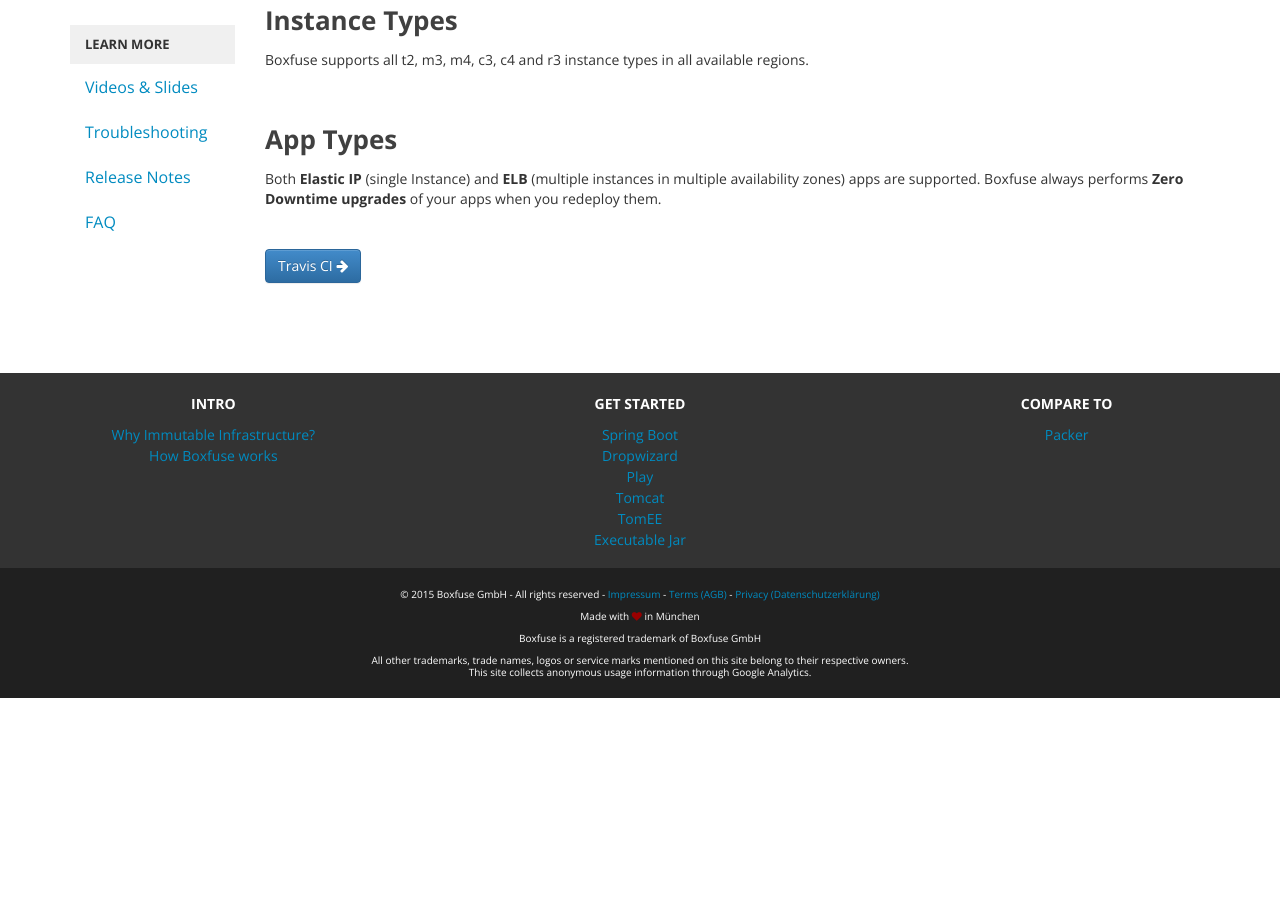
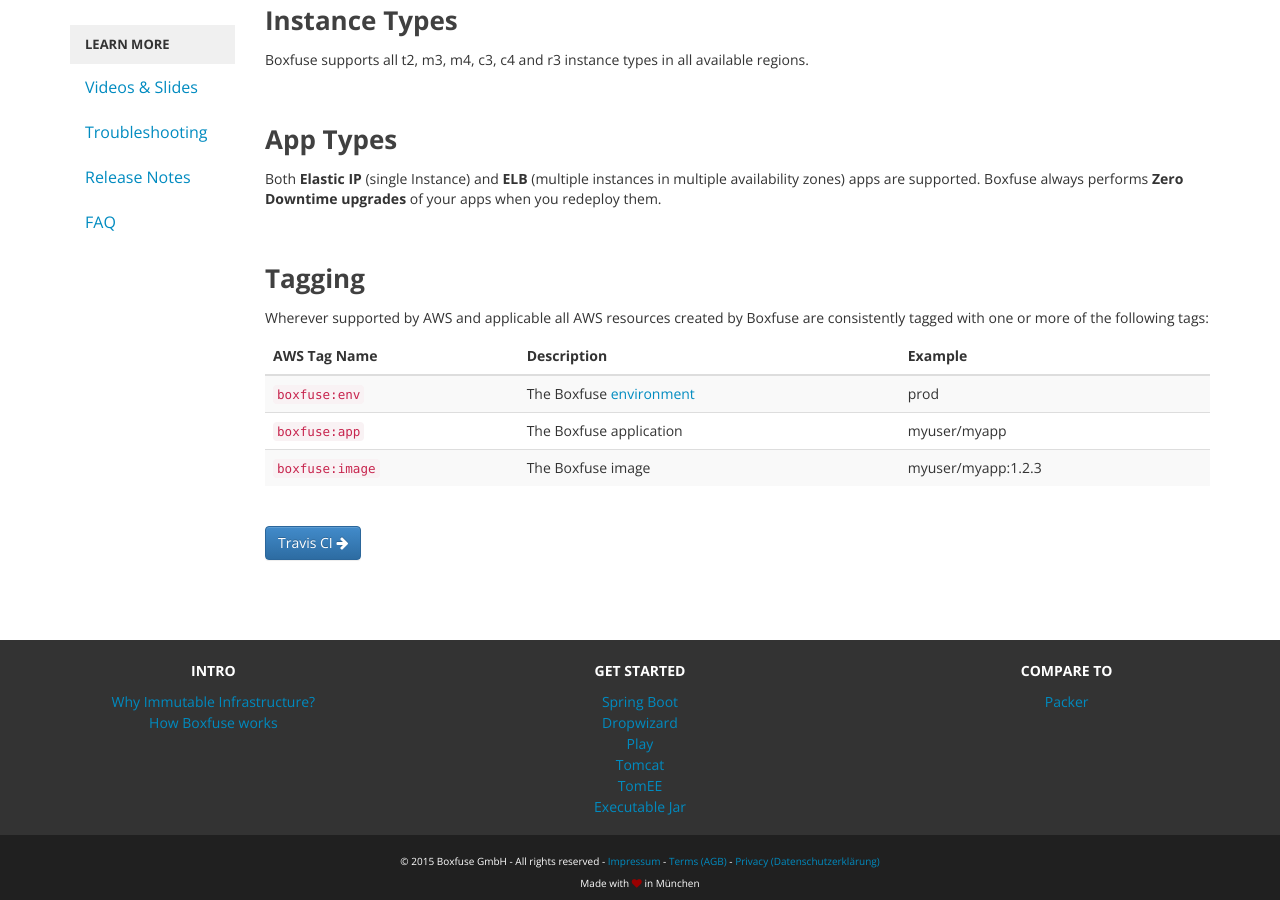
Before and after one commit to flyway/boxfuse.com, a Jekyll site: the page built from docs/aws.html, in a window 1280 px wide and 900 px high, scrolled down 1153 px. Built offline with Jekyll 4.4.1, drawn with Linux system fonts in a browser that asks for light colours; before the commit the page ends 1851 px from its top, so only the background shows below that.

Commit message:
Added tagging docs

```diff
--- a/docs/aws.html
+++ b/docs/aws.html
@@ -82,6 +82,37 @@ subtitle: 'AWS'
     <p>Both <strong>Elastic IP</strong> (single Instance) and <strong>ELB</strong> (multiple instances in multiple availability zones) apps are supported.
         Boxfuse always performs <strong>Zero Downtime upgrades</strong> of your apps when you redeploy them.</p>
 
+    <h2 id="tagging">Tagging</h2>
+
+    <p>Wherever supported by AWS and applicable all AWS resources created by Boxfuse are consistently tagged with one or more of the following tags:</p>
+
+    <table class="table table-striped">
+        <thead>
+        <tr>
+            <th>AWS Tag Name</th>
+            <th>Description</th>
+            <th>Example</th>
+        </tr>
+        </thead>
+        <tbody>
+        <tr>
+            <td><code>boxfuse:env</code></td>
+            <td>The Boxfuse <a href="/docs/environments">environment</a></td>
+            <td>prod</td>
+        </tr>
+        <tr>
+            <td><code>boxfuse:app</code></td>
+            <td>The Boxfuse application</td>
+            <td>myuser/myapp</td>
+        </tr>
+        <tr>
+            <td><code>boxfuse:image</code></td>
+            <td>The Boxfuse image</td>
+            <td>myuser/myapp:1.2.3</td>
+        </tr>
+        </tbody>
+    </table>
+
     <p class="next-steps">
         <a class="btn btn-primary" href="/docs/travisci">Travis CI <i class="fa fa-arrow-right"></i></a>
     </p>
```
